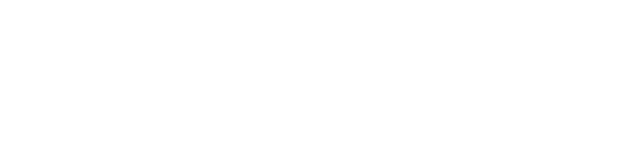
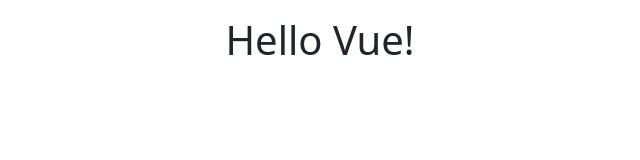
Before and after one commit to giamaf/vue-hello, a plain HTML site: page index.html in a window 1280 px wide. Shown: the whole page, without its empty margins (320-960 px from the left). Drawn offline with nearby package versions, Linux system fonts and the light colour scheme.

Commit message:
added vue settings + printed message

```diff
--- a/index.html
+++ b/index.html
@@ -9,6 +9,9 @@
     <meta name="copyright" content="HTML.it">
     <meta name="author" content="Gianluca Maffucci">
     <title>Vue Hello</title>
+
+    <!-- **** Vue JS **** -->
+    <script src="https://unpkg.com/vue@3/dist/vue.global.js"></script>
 
     <!-- **** JavaScript **** -->
     <script defer src="js/script.js"></script>
@@ -25,11 +28,12 @@
     <!-- **** Style **** -->
     <link rel="stylesheet" href="css/style.css">
 
-
 </head>
 
 <body>
-
+    <div id="root">
+        <h1 v-bind:class="textStyle">{{message}}</h1>
+    </div>
 </body>
 
 </html>
--- a/js/script.js
+++ b/js/script.js
@@ -1 +1,12 @@
-console.log('JS OK');
+const { createApp } = Vue
+
+const myApp = createApp({
+    data() {
+        return {
+            textStyle: ['text-center', 'p-3'],
+            message: 'Hello Vue!'
+        }
+    }
+})
+
+myApp.mount('#root');
```
